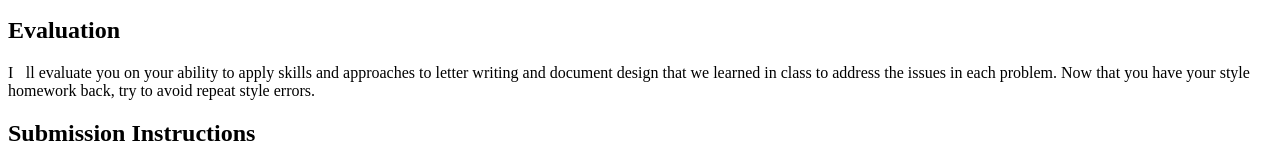
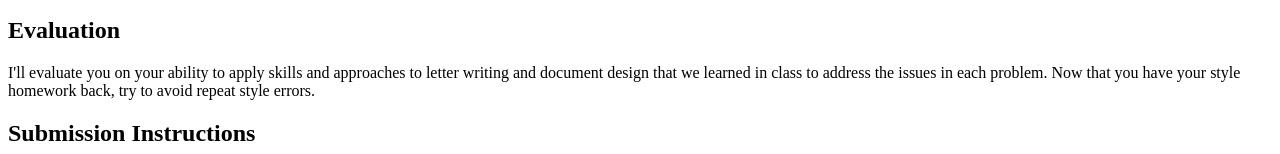
Before and after one commit to gtoledorodriguez/TC_HTML_Exercise, a plain HTML site: page example_website_j20/example_folder/example_text.html in a window 1280 px wide. Shown: the part 270-424 px from the top of the page. Drawn offline with Linux system fonts and the light colour scheme.

Commit message:
trying to use utf8 hex code

```diff
--- a/example_website_j20/example_folder/example_text.html
+++ b/example_website_j20/example_folder/example_text.html
@@ -15,7 +15,7 @@
     <p>These problems ask you to think about different types of letters as well as style and document design principles we covered in class. Carefully read the instructions for each problem.</p>
 
     <h2>Evaluation</h2>
-    <p>I&#0027;ll evaluate you on your ability to apply skills and approaches to letter writing and document design that we learned in class to address the issues in each problem. Now that you have your style homework back, try to avoid repeat style errors.</p>
+    <p>I&#x27;ll evaluate you on your ability to apply skills and approaches to letter writing and document design that we learned in class to address the issues in each problem. Now that you have your style homework back, try to avoid repeat style errors.</p>
 
     <h2>Submission Instructions</h2>
     <p>Completed assignments should be submitted no later than 1:50 p.m. on Tuesday, February 18th. Follow these instructions to the letter:</p>
```
